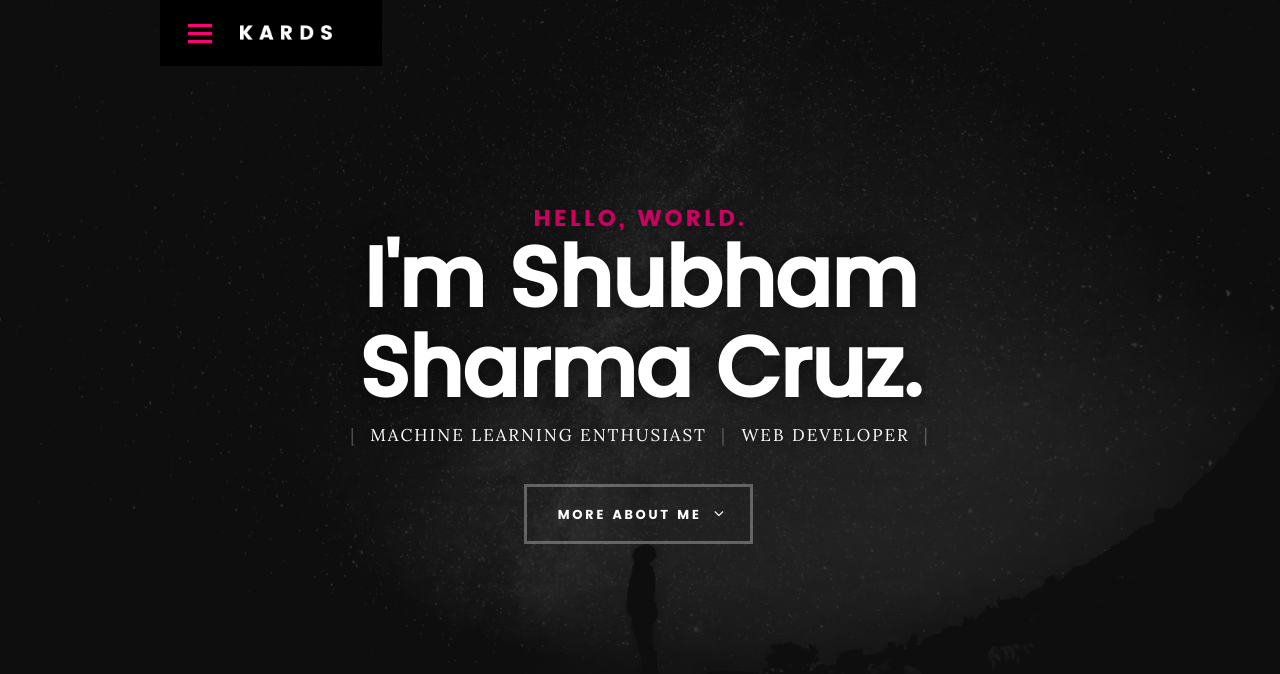
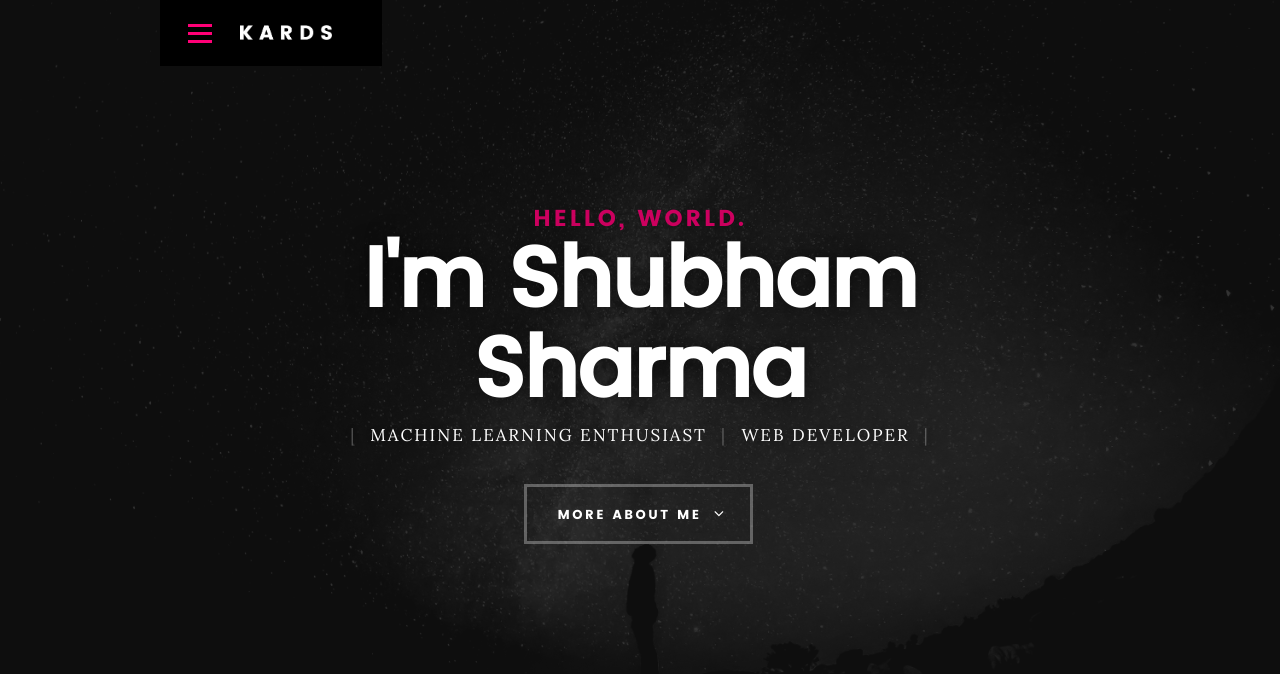
Before and after one commit to HACKERSHUBH/HACKERSHUBH.github.io, a plain HTML site: page index.html in a window 1280 px wide. Shown: the top 674 px of the page. Drawn offline with Linux system fonts and the light colour scheme; files whose address does not match are found by name.

Commit message:
Update index.html

```diff
--- a/index.html
+++ b/index.html
@@ -74,7 +74,7 @@
    			<div class="col-twelve">
 
 	   			<h5>Hello, World.</h5>
-	   			<h1>I'm Shubham Sharma Cruz.</h1>
+	   			<h1>I'm Shubham Sharma</h1>
 
 	   			<p class="intro-position">
 	   				<span>Machine Learning Enthusiast</span>
```
